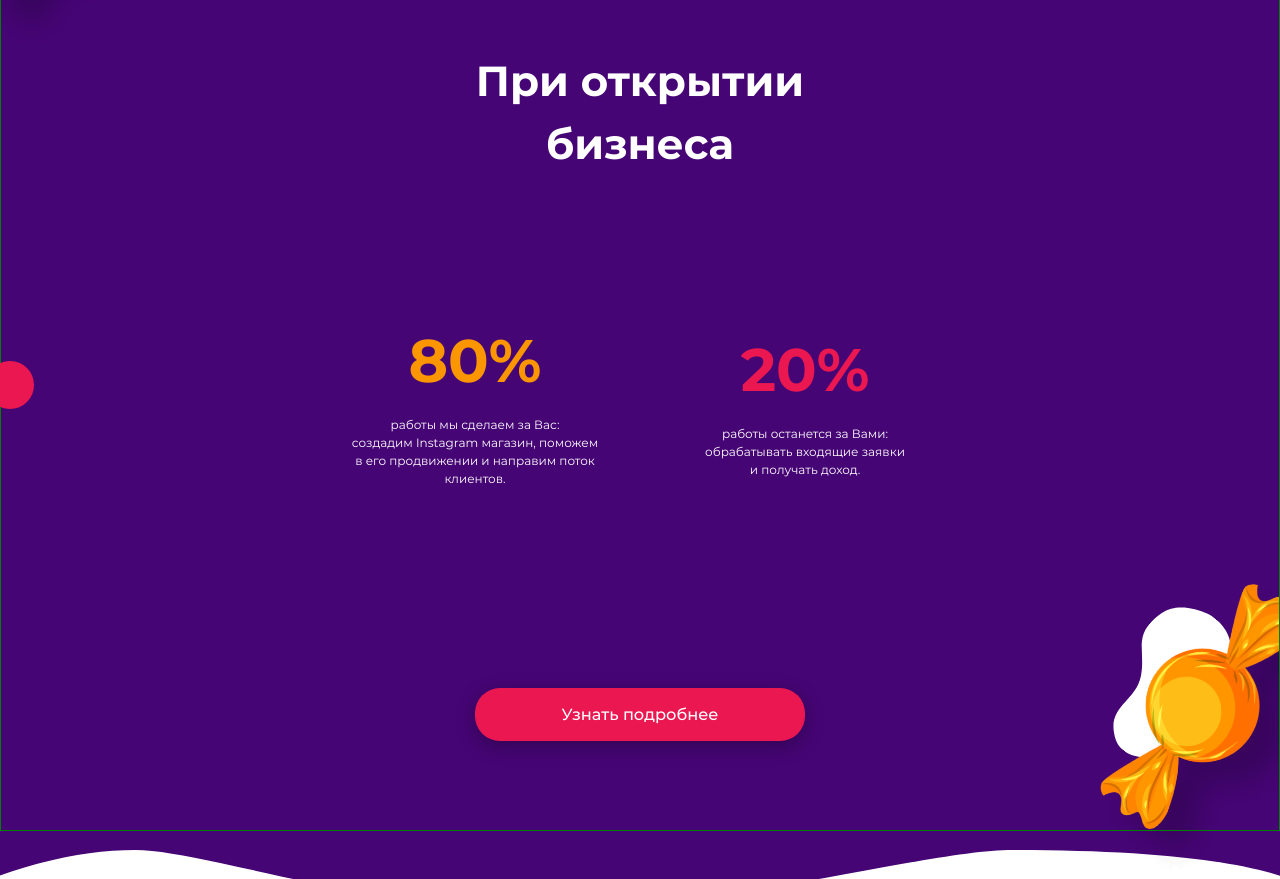
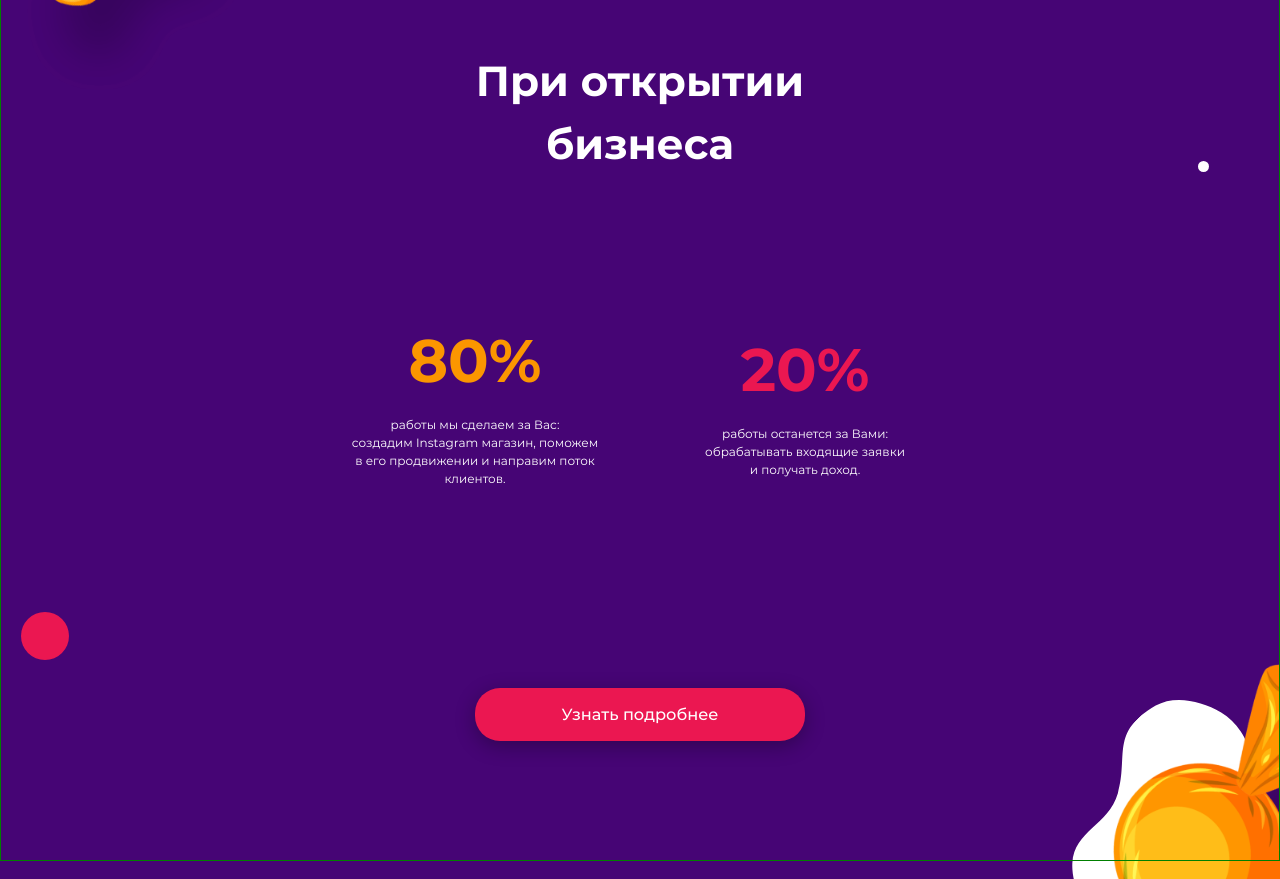
Before and after one commit to nigel-riss/jelly-cat-lp, a website: page src/pug/index.pug in a window 1280 px wide. Shown: the part 5489-6368 px from the top of the page. Drawn offline with nearby package versions, Linux system fonts and the light colour scheme; files that its build step writes are made by us from their sources; files whose address does not match are found by name.

Commit message:
Add deco tablet styles for opening section

```diff
--- a/src/pug/index.pug
+++ b/src/pug/index.pug
@@ -150,7 +150,7 @@ html(lang="en")
                 .advantages__button
                     a.button.contact-button(href="#") Узнать подробнее
 
-
+            //- good deco from here
             section.u-get
                 .u-get__deco
                     .deco-layer.deco-layer--dots
@@ -187,6 +187,7 @@ html(lang="en")
                 .opening__deco
                     .deco-layer.deco-layer--dots
                         .dot.dot--xl.dot--red.dot--13
+                        .dot.dot--s.dot--wht.dot--105
                     .deco-layer.deco-layer--images
                         .deco.deco--bean-6
                         .deco.deco--bean-7
--- a/src/scss/deco/_blob.scss
+++ b/src/scss/deco/_blob.scss
@@ -138,13 +138,23 @@
 
     // visual
     background-image: url('./img/deco/blob-3.svg');
+
+    @include atTablet {
+        // positioning
+        right: -40px;
+        top: -190px;
+
+        // box model
+        height: 174px;
+        width: 174px;
+    }
 }
 
 .blob--7 {
     // positioning
-    transform: rotate(-50deg);
+    transform: rotate(-45deg);
     right: 10px;
-    top: 640px;
+    bottom: -140px;
 
     // box model
     height: 160px;
@@ -152,4 +162,14 @@
 
     // visual
     background-image: url('./img/deco/blob-1.svg');
+
+    @include atTablet {
+        // positioning
+        right: -20px;
+        bottom: -90px;
+
+        // box model
+        height: 230px;
+        width: 230px;
+    }
 }
--- a/src/scss/deco/_deco.scss
+++ b/src/scss/deco/_deco.scss
@@ -219,6 +219,16 @@
 
     // visual
     background-image: url('./img/deco/bean-5.png');
+
+    @include atTablet {
+        // positioning
+        left: 20px;
+        top: -110px;
+
+        // box model
+        height: 230px;
+        width: 230px;
+    }
 }
 
 .deco--bean-7 {
@@ -232,6 +242,15 @@
 
     // visual
     background-image: url('./img/deco/bean-6.png');
+
+    @include atTablet {
+        // positioning
+        top: -260px;
+
+        // box model
+        height: 221px;
+        width: 123px;
+    }
 }
 
 .deco--bean-8 {
@@ -295,7 +314,7 @@
 .deco--candy-1 {
     // positioning
     right: -1px;
-    top: 600px;
+    bottom: -250px;
 
     // box model
     height: 295px;
@@ -303,6 +322,18 @@
 
     // visual
     background-image: url('./img/deco/candy-1.png');
+
+    @include atTablet {
+        // positioning
+        right: -40px;
+
+        // box model
+        height: 450px;
+        width: 275px;
+
+        // visual
+        background-image: url('./img/deco/candy-1-l.png');
+    }
 }
 
 .deco--candy-2 {
--- a/src/scss/deco/_dot.scss
+++ b/src/scss/deco/_dot.scss
@@ -67,6 +67,11 @@
 .dot--pur {
     // visual
     background-color: $purple;
+}
+
+.dot--wht {
+    // visual
+    background-color: $light;
 }
 
 .dot--1 {
@@ -210,7 +215,13 @@
 .dot--13 {
     // positioning
     left: -15px;
-    top: 380px;
+    bottom: 240px;
+
+    @include atTablet {
+        // positioning
+        left: 20px;
+        bottom: 200px;
+    }
 }
 
 .dot--14 {
@@ -249,4 +260,10 @@
         right: 400px;
         bottom: 140px;
     }
+
+    .dot--105 {
+        // positioning
+        right: 70px;
+        top: 180px;
+    }
 }
--- a/src/scss/modules/_opening.scss
+++ b/src/scss/modules/_opening.scss
@@ -11,6 +11,7 @@
     @include atTablet {
         // box model
         padding: 70px 40px;
+        padding-bottom: 100px;
     }
 }
 
```
Also changed, not shown: docs/img/deco/bean-6.png, docs/img/deco/candy-1-l.png (added), docs/index.html, docs/styles.css.
